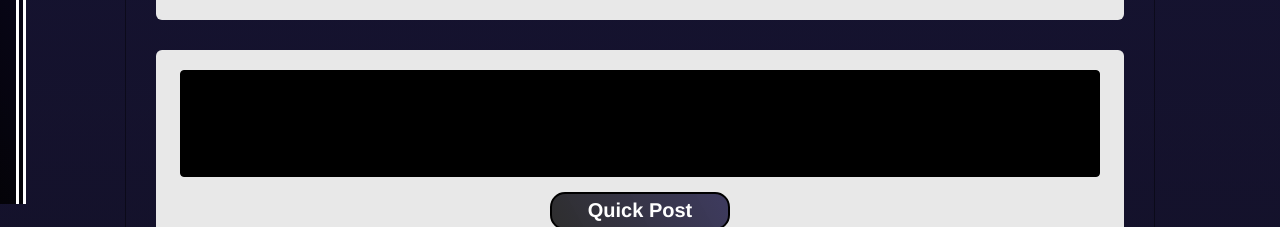
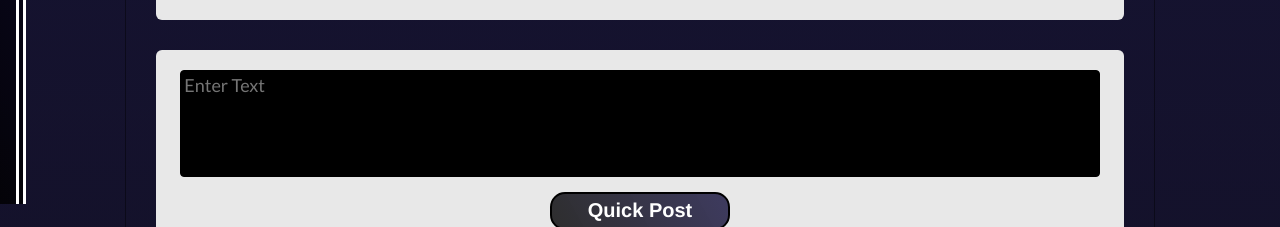
Before and after one commit to desaxes/ShitPoster, a React (Create React App) app: page /profile in a window 1280 px wide. Shown: the part 656-883 px from the top of the page. Built offline with nearby package versions, Linux system fonts and the light colour scheme.

Commit message:
Add:store, Bind: store functions, Change: posts

```diff
--- a/src/App.js
+++ b/src/App.js
@@ -10,7 +10,7 @@ const App = (props) => {
     <div className="App">
       <div className='wrapper'>
         <Header />
-        <Main uD={props.uD}/>
+        <Main state={props.state} addPost={props.addPost} updatePostText ={props.updatePostText}/>
       </div>
     </div>
   )
--- a/src/components/content/content.jsx
+++ b/src/components/content/content.jsx
@@ -8,8 +8,8 @@ const Content = (props) => {
                     <div className='container'>
                         <div className='content__inner'>
                             <Routes>
-                                <Route path='/profile' element={<Profile uD={props.uD}/>} />
-                                <Route path='/messages' element={<Messages contacts={props.uD.messagesPage} messages={props.uD.messages}/>} />
+                                <Route path='/profile' element={<Profile state={props.state} addPost={props.addPost} updatePostText ={props.updatePostText}/>} />
+                                {/* <Route path='/messages' element={<Messages contacts={props.store._state.messagesPage} messages={props.store._state.messages}/>} /> */}
                             </Routes>
                         </div>
                     </div>
--- a/src/components/main/main.jsx
+++ b/src/components/main/main.jsx
@@ -5,6 +5,6 @@ import s from './main.module.css'
 const Main = (props) =>{
 return(<main className={s.main}>
     <Nav />
-    <Content uD={props.uD}/>
+    <Content state={props.state} addPost={props.addPost} updatePostText ={props.updatePostText} />
 </main>)}
 export default Main;
--- a/src/components/profile/profile.jsx
+++ b/src/components/profile/profile.jsx
@@ -8,12 +8,16 @@ const Profile = (props) => {
     let newPostElement = React.createRef();
     let addQuickPost = (e) => {
         e.preventDefault();
-        let text = newPostElement.current.value;
-        props.uD.addPost('Shitposter', avatar,'Yesterday',text,'57','408');
+        props.addPost('Shitposter', avatar,'Now','0','0');
     }
-    let posts = props.uD.profilePage.postData.map(p => <Post name={p.name} avatar={p.avatar} time={p.time}
+    let posts = props.state.profilePage.postData.map(p => <Post name={p.name} avatar={p.avatar} time={p.time}
         postimage={p.postimage} posttext={p.posttext} com_count={p.com_count} like_count={p.like_count} />
     )
+
+    let onPostChange =()=>{
+        let text = newPostElement.current.value;
+        props.updatePostText(text);
+    }
     return (
         <div className={s.profile}>
             <div className={s.head}>
@@ -55,7 +59,7 @@ const Profile = (props) => {
                 </div>
             </div>
             <form className='quick-posting page-block'>
-                <textarea ref={newPostElement} required className='quick-posting-field'>
+                <textarea onChange={onPostChange} ref={newPostElement} placeholder='Enter Text' className='quick-posting-field' value={props.state.profilePage.newPostText}>
 
                 </textarea>
                 <div className='quick-posting-btnbox'>
--- a/src/index.js
+++ b/src/index.js
@@ -1,5 +1,22 @@
-import { renderEntireTree } from './render';
 import reportWebVitals from './reportWebVitals';
-import { dataStorage } from './redux/dataStorage'
-renderEntireTree(dataStorage);
+import { store } from './redux/dataStorage'
+import React from 'react';
+import ReactDOM from 'react-dom/client';
+import './reset.css';
+import './index.css';
+import App from './App';
+import { BrowserRouter } from 'react-router-dom';
+const root = ReactDOM.createRoot(document.getElementById('root'));
+let renderEntireTree = () => {
+    root.render(
+        <BrowserRouter>
+            <React.StrictMode>
+                <App state={store.getState()} addPost={store.addPost.bind(store)} updatePostText ={store.updatePostText.bind(store)}/>
+            </React.StrictMode>
+        </BrowserRouter>
+    );
+}
+
+renderEntireTree();
+store.subscribe(renderEntireTree);
 reportWebVitals();
--- a/src/redux/dataStorage.js
+++ b/src/redux/dataStorage.js
@@ -2,9 +2,10 @@ import avatar from './../img/shit_icon.svg'
 import postimage from './../img/jsgif.gif'
 import postimage2 from './../img/effy.gif'
 import mes_style from './../components/chat/messagebox/message.module.css'
-import { renderEntireTree } from '../render'
 
-let dataStorage = {
+
+let store = {
+  _state: {
     profilePage: {
       postData: [
         {
@@ -33,7 +34,8 @@ let dataStorage = {
           com_count: '233',
           like_count: '91'
         }
-    ]
+      ],
+      newPostText: ''
     },
     messagesPage: {
       dialogsData: [
@@ -54,18 +56,34 @@ let dataStorage = {
         { inout: `${mes_style.in}`, text: 'Ok. Bye!' },
       ]
     },
-  addPost: (name, avatar,time,posttext,com_count,like_count) => {
+  },
+  getState(){
+    return(this._state)
+  },
+  _callSubscriber() {
+  },
+  addPost (name, avatar, time, com_count, like_count) {
+    if (this._state.profilePage.newPostText == '') { }
+    else {
       let newPost = {
         name: name,
         avatar: avatar,
         time: time,
-      posttext: posttext,
+        posttext: this._state.profilePage.newPostText,
         com_count: com_count,
         like_count: like_count
       }
-    dataStorage.profilePage.postData.push(newPost);
-    renderEntireTree(dataStorage);
+      this._state.profilePage.postData.push(newPost);
+      this._callSubscriber();
+      this._state.profilePage.newPostText = '';
+    }
+  },
+  updatePostText(text) {
+    this._state.profilePage.newPostText = text;
+    this._callSubscriber();
+  },
+  subscribe(observer) {
+    this._callSubscriber = observer;
   }
 }
-
-export { dataStorage };
+export { store };
--- a/src/render.js
+++ /dev/null
@@ -1,19 +0,0 @@
-import React from 'react';
-import ReactDOM from 'react-dom/client';
-import './reset.css';
-import './index.css';
-import App from './App';
-
-import { BrowserRouter } from 'react-router-dom';
-const root = ReactDOM.createRoot(document.getElementById('root'));
-let renderEntireTree = (dataStorage) => {
-    root.render(
-        <BrowserRouter>
-            <React.StrictMode>
-                <App uD={dataStorage}/>
-            </React.StrictMode>
-        </BrowserRouter>
-    );
-}
-
-export { renderEntireTree }
```
Lines whose indentation alone changed are shown as unchanged.
